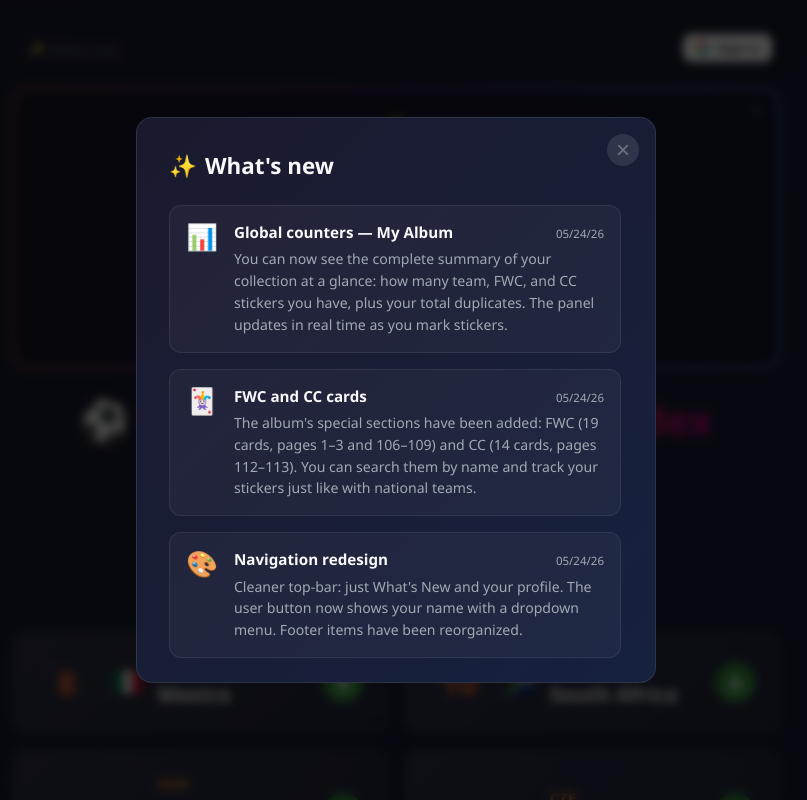
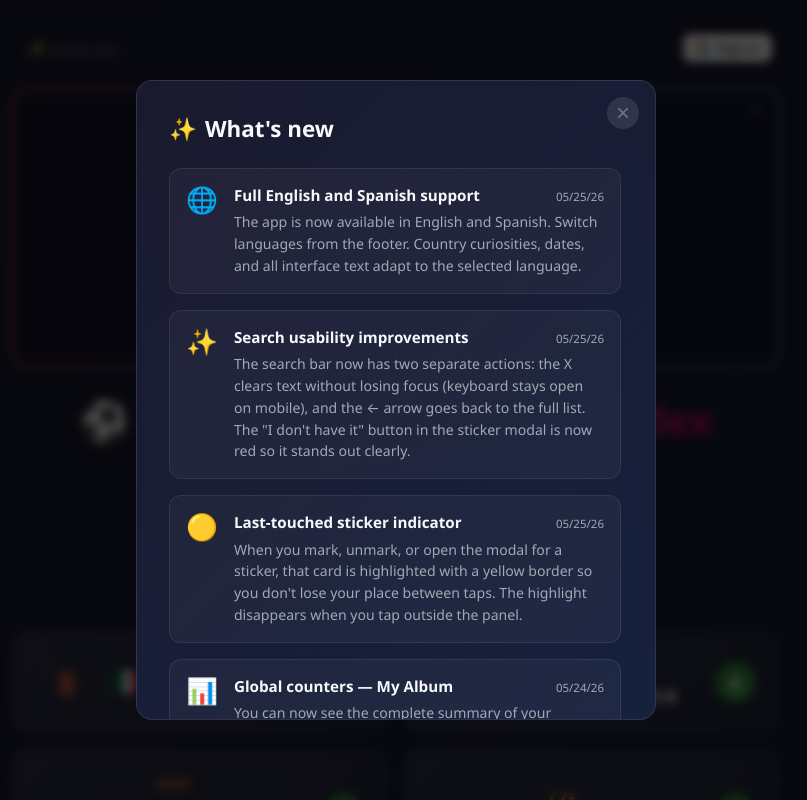
Before and after one commit to robertoandres24/worldcup-album-index, a React (Vite) app: page / in a window 1280 px wide. Both pictures are taken after a click on the button "✨ What's new". Shown: the top 800 px of the page, without its empty margins (244-1051 px from the left). Built offline with nearby package versions, Linux system fonts and the light colour scheme; no server answers.

Commit message:
add three new features to WhatsNewModal (i18n support, UX improvements, last-touched indicator) with bilingual titles and descriptions for May 25 release

```diff
--- a/src/components/WhatsNewModal.jsx
+++ b/src/components/WhatsNewModal.jsx
@@ -1,7 +1,10 @@
 const FEATURES = [
-  { id: 'global-stats',  date: '2026-05-24', icon: '📊' },
-  { id: 'fwc-cc-cards',  date: '2026-05-24', icon: '🃏' },
-  { id: 'nav-redesign',  date: '2026-05-24', icon: '🎨' },
+  { id: 'i18n-support',    date: '2026-05-25', icon: '🌐' },
+  { id: 'ux-improvements', date: '2026-05-25', icon: '✨' },
+  { id: 'last-touched',   date: '2026-05-25', icon: '🟡' },
+  { id: 'global-stats',   date: '2026-05-24', icon: '📊' },
+  { id: 'fwc-cc-cards',   date: '2026-05-24', icon: '🃏' },
+  { id: 'nav-redesign',   date: '2026-05-24', icon: '🎨' },
 ]
 
 function formatDate(isoDate, locale) {
--- a/src/i18n/en.json
+++ b/src/i18n/en.json
@@ -74,6 +74,12 @@
   "metaDescription": "Your digital FIFA World Cup 2026 sticker album. Track the stickers you have, search pages by country code, and manage your Panini collection from any device. Free.",
   "whatsNewTitle": "What's new",
   "whatsNewCloseAriaLabel": "Close",
+  "feature.i18n-support.title": "Full English and Spanish support",
+  "feature.i18n-support.description": "The app is now available in English and Spanish. Switch languages from the footer. Country curiosities, dates, and all interface text adapt to the selected language.",
+  "feature.ux-improvements.title": "Search usability improvements",
+  "feature.ux-improvements.description": "The search bar now has two separate actions: the X clears text without losing focus (keyboard stays open on mobile), and the ← arrow goes back to the full list. The \"I don't have it\" button in the sticker modal is now red so it stands out clearly.",
+  "feature.last-touched.title": "Last-touched sticker indicator",
+  "feature.last-touched.description": "When you mark, unmark, or open the modal for a sticker, that card is highlighted with a yellow border so you don't lose your place between taps. The highlight disappears when you tap outside the panel.",
   "feature.global-stats.title": "Global counters — My Album",
   "feature.global-stats.description": "You can now see the complete summary of your collection at a glance: how many team, FWC, and CC stickers you have, plus your total duplicates. The panel updates in real time as you mark stickers.",
   "feature.fwc-cc-cards.title": "FWC and CC cards",
--- a/src/i18n/es.json
+++ b/src/i18n/es.json
@@ -74,6 +74,12 @@
   "metaDescription": "Tu álbum digital FIFA World Cup 2026. Registra las láminas que ya tienes, busca páginas por código de país y lleva el control de tu colección Panini desde cualquier dispositivo. Gratis.",
   "whatsNewTitle": "Novedades",
   "whatsNewCloseAriaLabel": "Cerrar",
+  "feature.i18n-support.title": "Soporte completo en inglés y español",
+  "feature.i18n-support.description": "La app ahora está disponible en inglés y español. Puedes cambiar el idioma desde el pie de página. Las curiosidades de cada selección, las fechas y todos los textos de la interfaz se adaptan al idioma seleccionado.",
+  "feature.ux-improvements.title": "Mejoras de usabilidad en la búsqueda",
+  "feature.ux-improvements.description": "El buscador tiene ahora dos acciones separadas: la X limpia el texto sin perder el foco (el teclado no se cierra en mobile), y la flecha ← vuelve al listado general. Además el botón \"No tengo\" en el modal ahora es rojo para que se distinga claramente.",
+  "feature.last-touched.title": "Indicador de última figurita tocada",
+  "feature.last-touched.description": "Al marcar, desmarcar o abrir el modal de una figurita, esa card se resalta con un borde amarillo para que no pierdas el hilo entre tap y tap. El resaltado desaparece al tocar fuera del panel.",
   "feature.global-stats.title": "Contadores globales — Mi Álbum",
   "feature.global-stats.description": "Ya puedes ver el resumen completo de tu colección en un solo vistazo: cuántas figuritas de selecciones, FWC y CC tienes, más el total de repetidas. El panel se actualiza en tiempo real a medida que marcas figuritas.",
   "feature.fwc-cc-cards.title": "Cartas FWC y CC",
```
